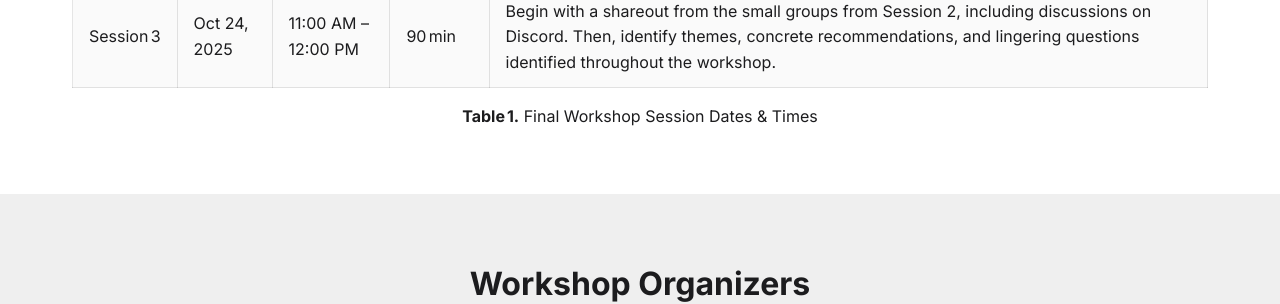
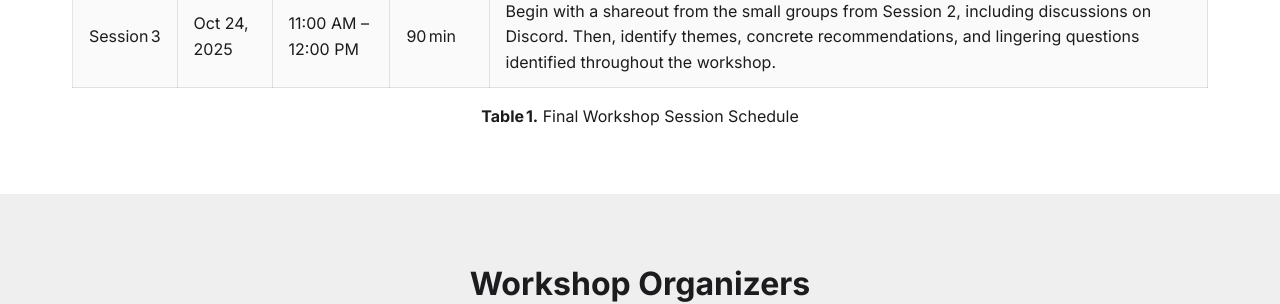
Before and after one commit to assets-recruitment-2025/assets-recruitment-2025.github.io, a Jekyll site: the page built from index.md, in a window 1280 px wide and 900 px high, scrolled down 3528 px. Shown: the part 154-458 px from the top of the window. Built offline with Jekyll 4.4.1, drawn with Linux system fonts in a browser that asks for light colours.

Commit message:
Update workshop site Schedule

```diff
--- a/index.md
+++ b/index.md
@@ -211,7 +211,7 @@ We will run the workshop online via Zoom across three sessions (see <strong>Tabl
 
   <!-- 3) Sessions table -->
   <table class="schedule-table" aria-label="Session schedule">
-    <caption> <strong>Table 1.</strong> Final Workshop Session Dates &amp; Times</caption>
+    <caption> <strong>Table 1.</strong> Final Workshop Session Schedule</caption>
     <thead>
       <tr>
         <th>Session</th>
```
